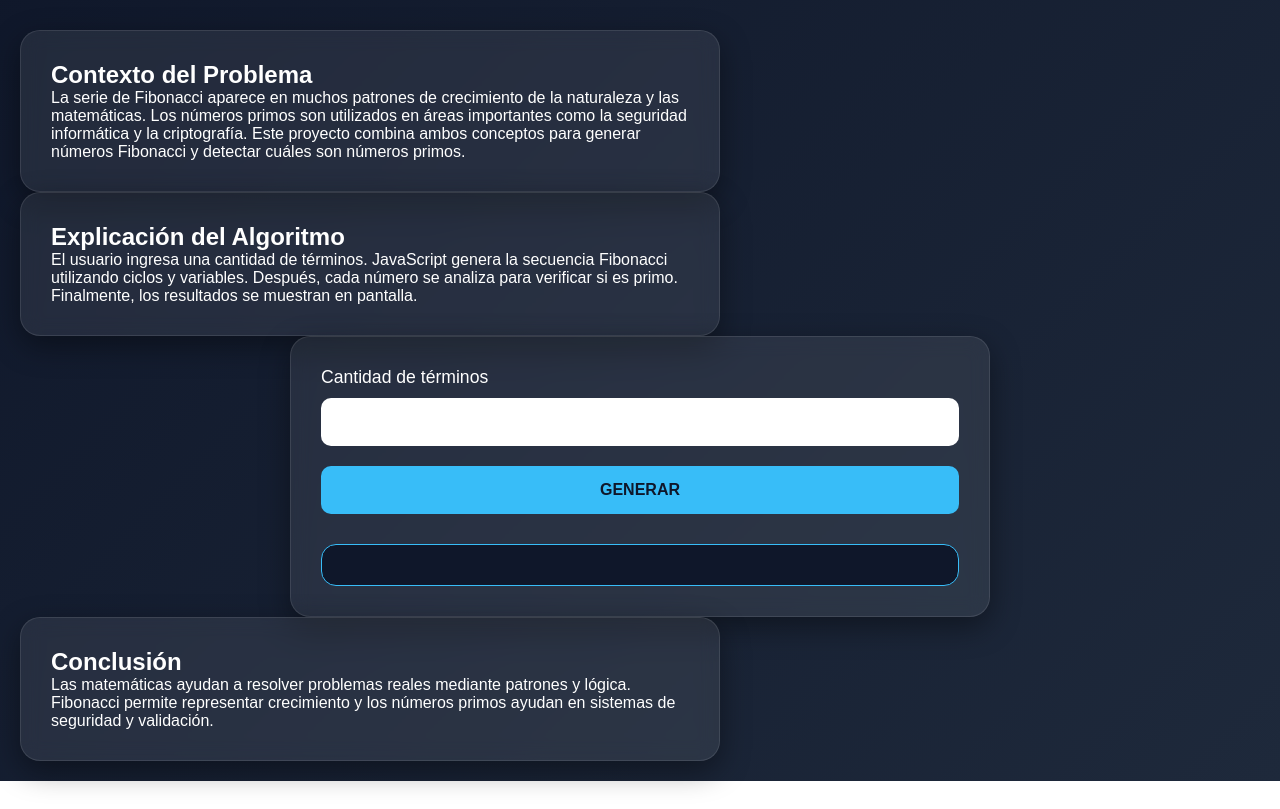
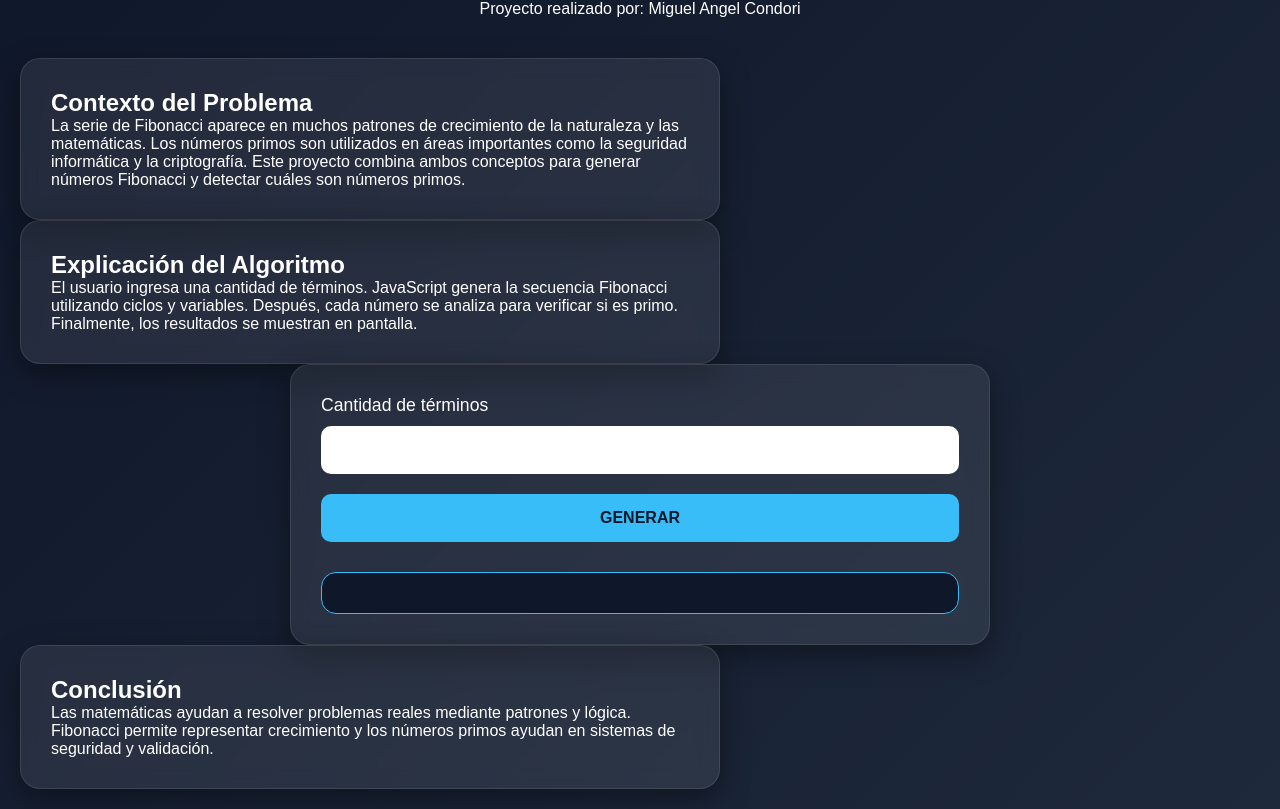
Before and after one commit to itzmiguelyy-art/Proyecto, a plain HTML site: page index.html in a window 1280 px wide. Shown: the part 85-894 px from the top of the page. Before the commit the page ends 866 px from the top, so only its background shows below. Drawn offline with Linux system fonts and the light colour scheme.

Commit message:
Add author name to project header in index.html
Added author information to the project header.

```diff
--- a/index.html
+++ b/index.html
@@ -14,6 +14,9 @@
 
     <header>
         <h1>Fibonacci y Números Primos</h1>
+        <p>
+            Proyecto realizado por: Miguel Angel Condori
+        </p>
     </header>
     <div class="card">
 
```
